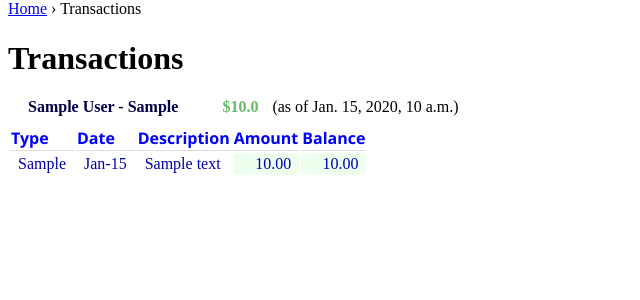
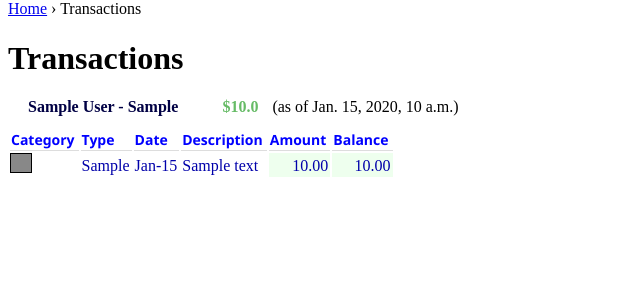
Before and after one commit to mgrigola/finance-tracker, a Django app: page /finance/00000000-0000-0000-0000-000000000001/ in a window 1280 px wide. Shown: the part 151-451 px from the top of the page, without its empty margins (0-640 px from the left). Run offline with Django 3.2, Linux system fonts and the light colour scheme; a user stored in the database is signed in; tables that the repository leaves empty hold one stand-in row (values such as "Sample post").

Commit message:
category color block display

```diff
--- a/finance-tracker/finance/models.py
+++ b/finance-tracker/finance/models.py
@@ -79,6 +79,9 @@ class Transaction(models.Model):
         idx = self.description.find('  ')
         return self.description[:idx]
 
+    def get_categories(self):
+        return TransactionCategory.objects.filter(transaction=self)
+
     class Meta:
         ordering = ['-tx_date']
 
@@ -93,3 +96,6 @@ class FinanceCategory(models.Model):
 class TransactionCategory(models.Model):
     transaction = models.ForeignKey(Transaction, on_delete=models.CASCADE)
     category = models.ForeignKey(FinanceCategory, on_delete=models.CASCADE)
+
+    def get_color(self):
+        return self.category.color
--- a/finance-tracker/finance/static/finance/style.css
+++ b/finance-tracker/finance/static/finance/style.css
@@ -41,7 +41,7 @@ body {
 	color: #6b6;
     margin: 10px;
     font-weight: bolder;
-    padding: 0 0px 0 10px;
+    padding: 0px 0px 0px 10px;
 }
 
 .detail-tbl td{
@@ -49,15 +49,16 @@ body {
 	font: 12px;
 	color: #00a;
     border-spacing: 0;
-    padding: 2px 8px;
+    padding-top: 2px;
+    padding-right: 2px;
 }
 .detail-tbl th {
     text-align: left;
     vertical-align: bottom;
-    padding: 1px;
+    padding-right: 4px;
     border-bottom: 1px solid #ddd;
     height: 30px;
-	font: 14px;
+	font-size: 14px;
 	font-weight: bold;
     color: #00f;
     font-family: 'Segoe UI';
@@ -84,3 +85,21 @@ body {
 	font-weight: bold;
     font-family: 'Segoe UI';
 }
+
+td.cat-sqr {
+    display: inline-block;
+    padding: 0px;
+    margin: 0px;
+    letter-spacing: 0px;
+}
+
+.cat-sqr span {
+    /* font-size: 8; */
+    display: inline-block;
+    letter-spacing: 0px;
+    width: 20px;
+    height: 18px;
+    padding: 0px;
+    margin: 0px;
+    border: 1px solid black;
+}
--- a/finance-tracker/finance/templates/finance/account.html
+++ b/finance-tracker/finance/templates/finance/account.html
@@ -1,8 +1,6 @@
 {% extends 'finance/fbase.html' %}
 
 {% block title %}Transactions{% endblock %}>
-
-
 
 {% block content %}
 	<div style="display: block;">
@@ -15,6 +13,7 @@
 	<div class="detail-tbl-container">
 	    <table class="detail-tbl">
 	        <tr>
+                <th>Category</th>
 	            <th>Type</th>
 	            <th>Date</th>
 	            <th>Description</th>
@@ -23,6 +22,13 @@
 	        </tr>
             {% for tx in account.transaction_set.all %}
 	            <tr id={{tx.id}}>
+                    <td class="cat-sqr">
+                        {% for cat in tx.get_categories %}
+                            <!-- -->
+                            <!--  {{cat.id}}-->
+                            <span id="{{tx.id}}-{{cat.id}}" style="background-color:{{cat.get_color}};"></span>
+                        {% endfor %}
+                    </td>
 	                <td>{{tx.tx_type}}</td>
 	                <td>{{tx.tx_date|date:'M-d'}}</td>
 	                <td>{{tx.short_desc}}</td>
```
